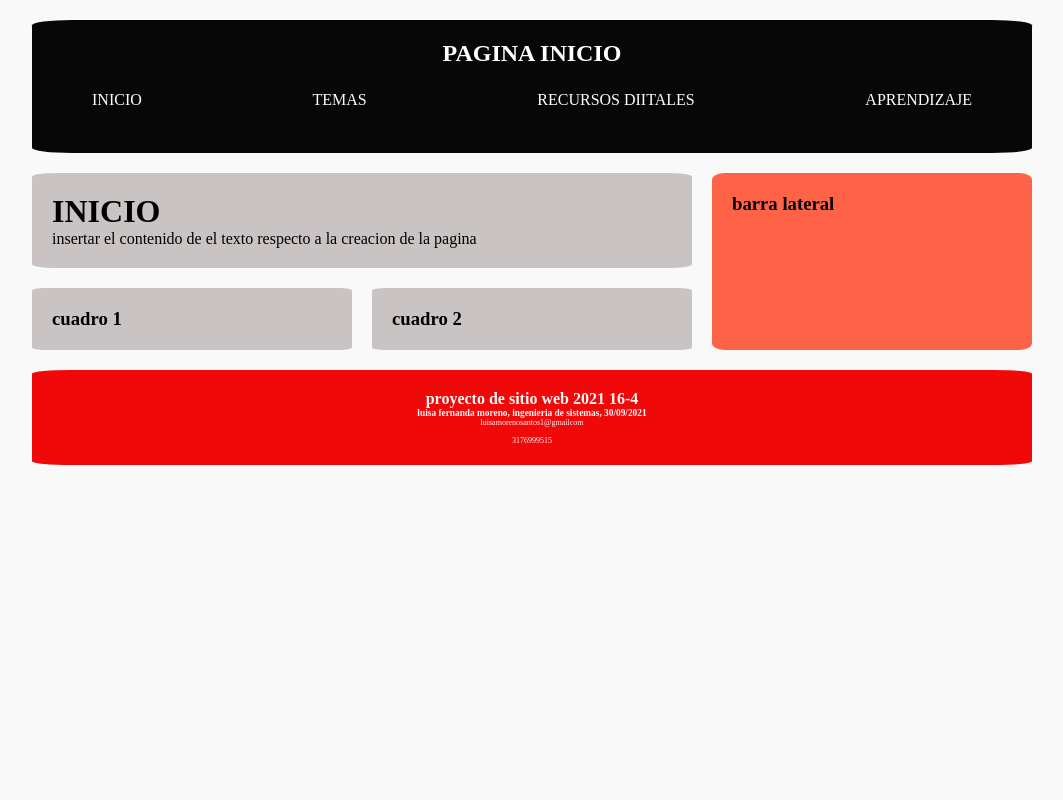
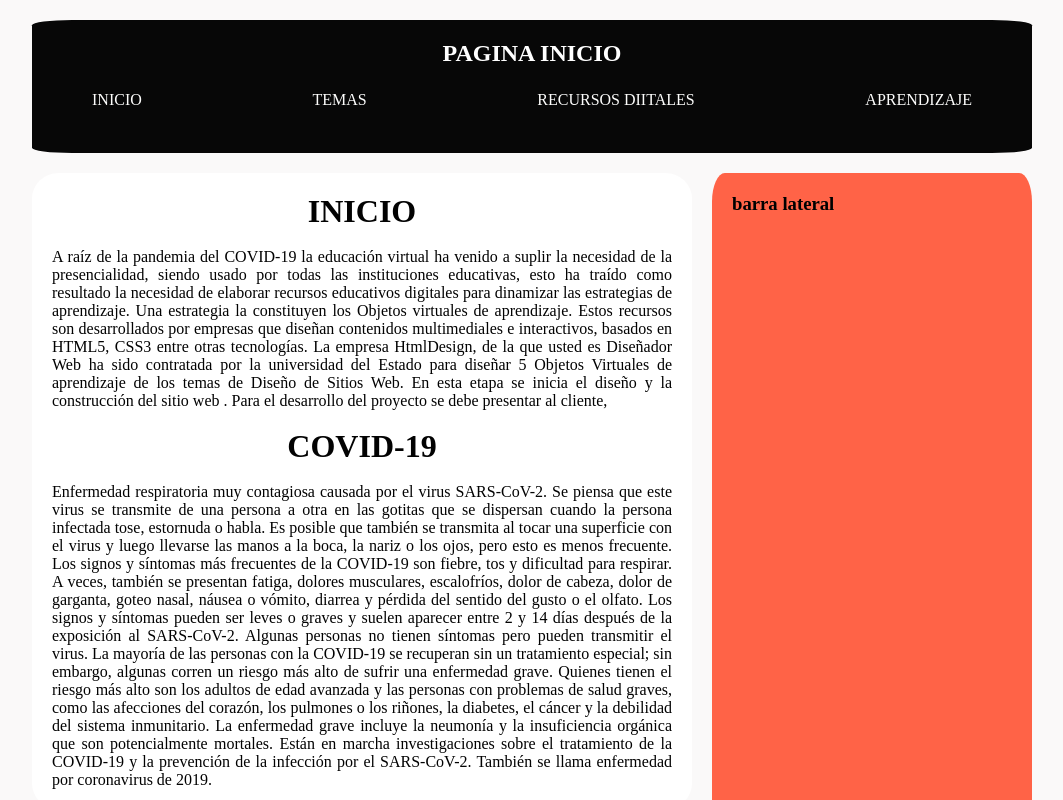
Before and after one commit to mich198924/fase3, a plain HTML site: page index.html in a window 1280 px wide. Shown: the top 800 px of the page, without its empty margins (108-1171 px from the left). Drawn offline with Linux system fonts and the light colour scheme.

Commit message:
pagina casi completa

```diff
--- a/estilos.css
+++ b/estilos.css
@@ -25,7 +25,6 @@ body {
 }
 /* bordes de la pagina  */
 .contenedor > div,
-.contenedor .contenido,
 .contenedor .encabezado,
 .contenedor .lateral,
 .contenedor .piedepagina
@@ -34,6 +33,13 @@ background:rgb(201, 195, 195) ;
 padding: 20px;
 border-radius: 4%;
 }
+.contenedor .contenido
+{
+    background:rgb(255, 255, 255) ;
+    padding: 20px;
+    border-radius: 4%;
+ }
+
 /* cabecera de la pagina  */
 .contenedor .encabezado {
     background: rgb(7, 7, 7);
@@ -85,10 +91,24 @@ background-color: rgb(255, 0, 0);
 display: block;
 }
 
-/* espacio del contenidp */
+/* espacio del contenido */
 .contenedor .contenido {
     grid-column: span 2;
 
+}
+/*texto del contenido para el titulo*/
+ h1  {
+    color:  rgb(2, 2, 2);
+    font-family: 'Times New Roman', Times, serif;
+    font-size: 40 px;
+    text-align: center;
+}
+/*parrafos */
+p  {
+    color:  rgb(2, 2, 2);
+    font-family: 'Times New Roman', Times, serif;
+    font-size: 20 px;
+    text-align: justify;
 }
 /* espacio de el menu lateral  */
 .contenedor .lateral{
@@ -118,3 +138,6 @@ display: block;
     grid-column-end:-1 ;
 
 }
+.piedepagina h1 {
+    color: rgb(247, 248, 247);
+}
--- a/index1.html
+++ b/index.html
@@ -57,8 +57,16 @@
        <!--contenido que ira en la pagina  -->
         <main class="contenido ">
             <h1>INICIO</h1>
-            <p> insertar el contenido de el texto respecto a la creacion de la pagina  </p>
-
+            <br>
+            <p> A raíz de la pandemia del COVID-19 la educación virtual ha venido a suplir la necesidad de la presencialidad, siendo usado por todas las instituciones educativas, esto ha traído como resultado la necesidad de elaborar recursos educativos digitales para dinamizar las estrategias de aprendizaje.  Una estrategia la constituyen los Objetos virtuales de aprendizaje. Estos recursos son desarrollados por empresas que diseñan contenidos multimediales e interactivos, basados en HTML5, CSS3 entre otras tecnologías.
+                La empresa HtmlDesign, de la que usted es Diseñador Web ha sido contratada por la universidad del Estado para diseñar 5 Objetos Virtuales de aprendizaje de los temas de Diseño de Sitios Web.
+                En esta etapa se inicia el diseño y la construcción del sitio web . Para el desarrollo del proyecto se debe presentar al cliente,
+            </p>
+            <br>
+             <h1>COVID-19</h1>
+             <br>
+            <p> Enfermedad respiratoria muy contagiosa causada por el virus SARS-CoV-2. Se piensa que este virus se transmite de una persona a otra en las gotitas que se dispersan cuando la persona infectada tose, estornuda o habla.
+                Es posible que también se transmita al tocar una superficie con el virus y luego llevarse las manos a la boca, la nariz o los ojos, pero esto es menos frecuente. Los signos y síntomas más frecuentes de la COVID-19 son fiebre, tos y dificultad para respirar. A veces, también se presentan fatiga, dolores musculares, escalofríos, dolor de cabeza, dolor de garganta, goteo nasal, náusea o vómito, diarrea y pérdida del sentido del gusto o el olfato. Los signos y síntomas pueden ser leves o graves y suelen aparecer entre 2 y 14 días después de la exposición al SARS-CoV-2. Algunas personas no tienen síntomas pero pueden transmitir el virus. La mayoría de las personas con la COVID-19 se recuperan sin un tratamiento especial; sin embargo, algunas corren un riesgo más alto de sufrir una enfermedad grave. Quienes tienen el riesgo más alto son los adultos de edad avanzada y las personas con problemas de salud graves, como las afecciones del corazón, los pulmones o los riñones, la diabetes, el cáncer y la debilidad del sistema inmunitario. La enfermedad grave incluye la neumonía y la insuficiencia orgánica que son potencialmente mortales. Están en marcha investigaciones sobre el tratamiento de la COVID-19 y la prevención de la infección por el SARS-CoV-2. También se llama enfermedad por coronavirus de 2019.   </p>
         </main>
         <!--cuerpo lateral de la pagina  -->
         <aside class="lateral ">
```
